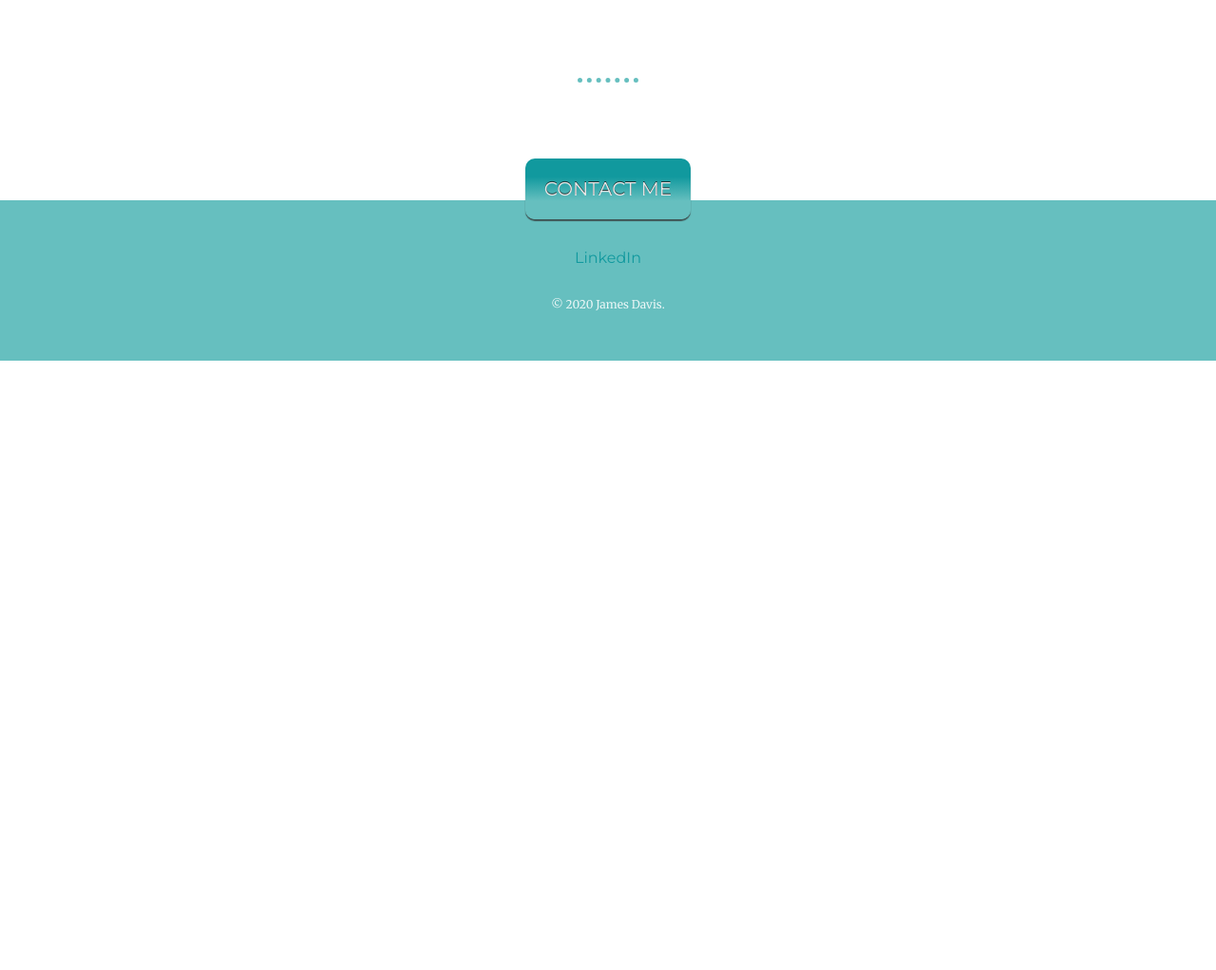
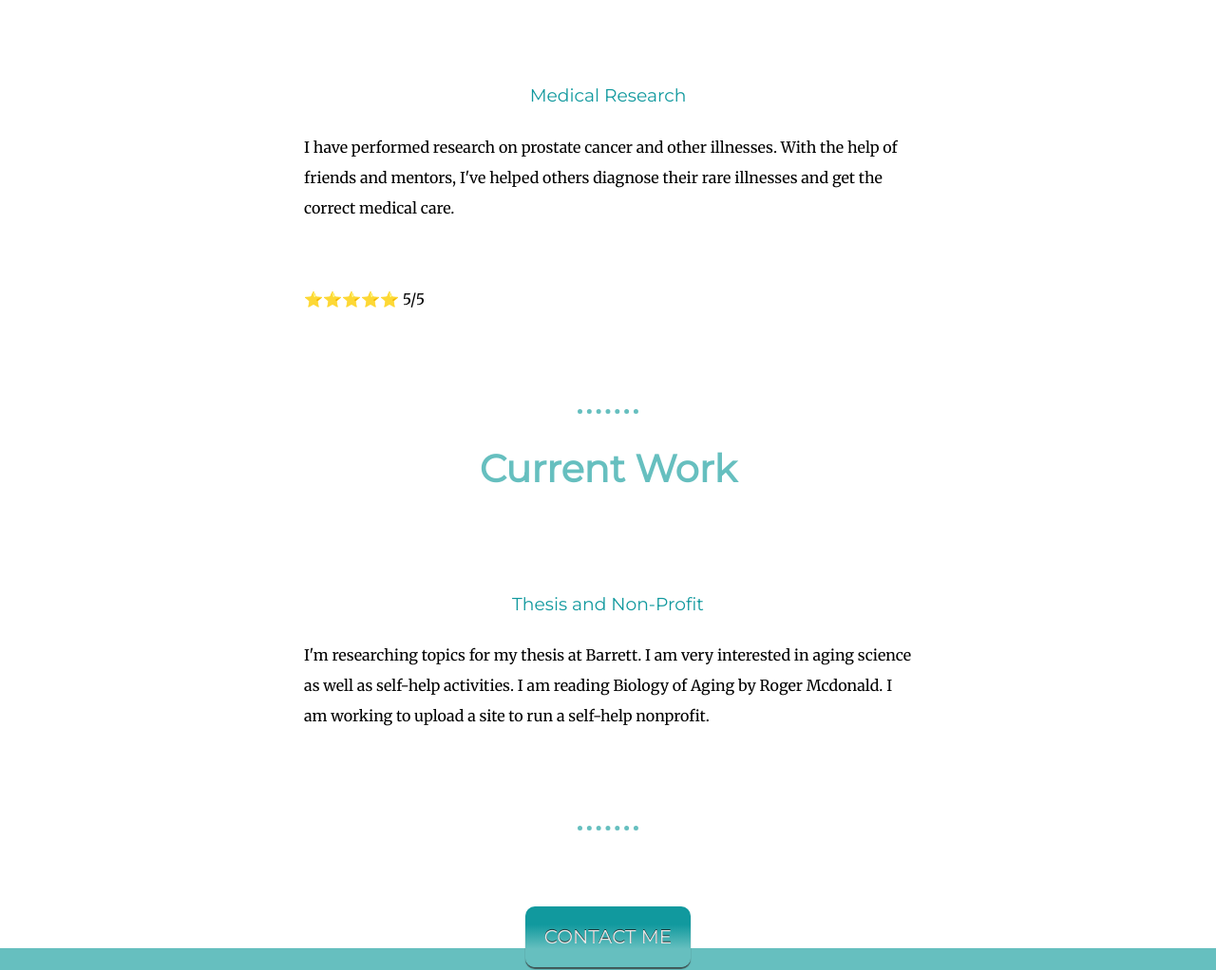
Before and after one commit to civilServant365/aboutme, a plain HTML site: page index.html in a window 1280 px wide. Shown: the part 2120-3142 px from the top of the page at 95% size. Before the commit the page ends 2500 px from the top, so only its background shows below. Drawn offline with Linux system fonts and the light colour scheme.

Commit message:
Update index.html

```diff
--- a/index.html
+++ b/index.html
@@ -36,8 +36,24 @@
         <p >I have a degree in business. I'm especially adept at financial accounting. </p>
         <br><p>⭐⭐⭐⭐⭐ 5/5</p>
       </div>
+       <div class="skill-row">
+
+        <h3>Medical Research</h3>
+        <p >I have performed research on prostate cancer and other illnesses. With the help of friends and mentors, I've helped others diagnose their rare illnesses and get the correct medical care.</p>
+        <br><p>⭐⭐⭐⭐⭐ 5/5</p>
     </div>
-    <hr>
+      <hr>
+      <div class="currentwork">
+      <h2 id="skillsheader">Current Work</h2>
+              <div class="skill-row">
+                <h3>Thesis and Non-Profit</h3>
+                <p>I'm researching topics for my thesis at Barrett. I am very interested in aging science as well as self-help activities.
+                  I am reading Biology of Aging by Roger Mcdonald. I am working to upload a site to run a self-help nonprofit.</p>
+
+        </div>
+        </dvi>
+
+                <hr>
     <div class="contact-me">
 
 
```
